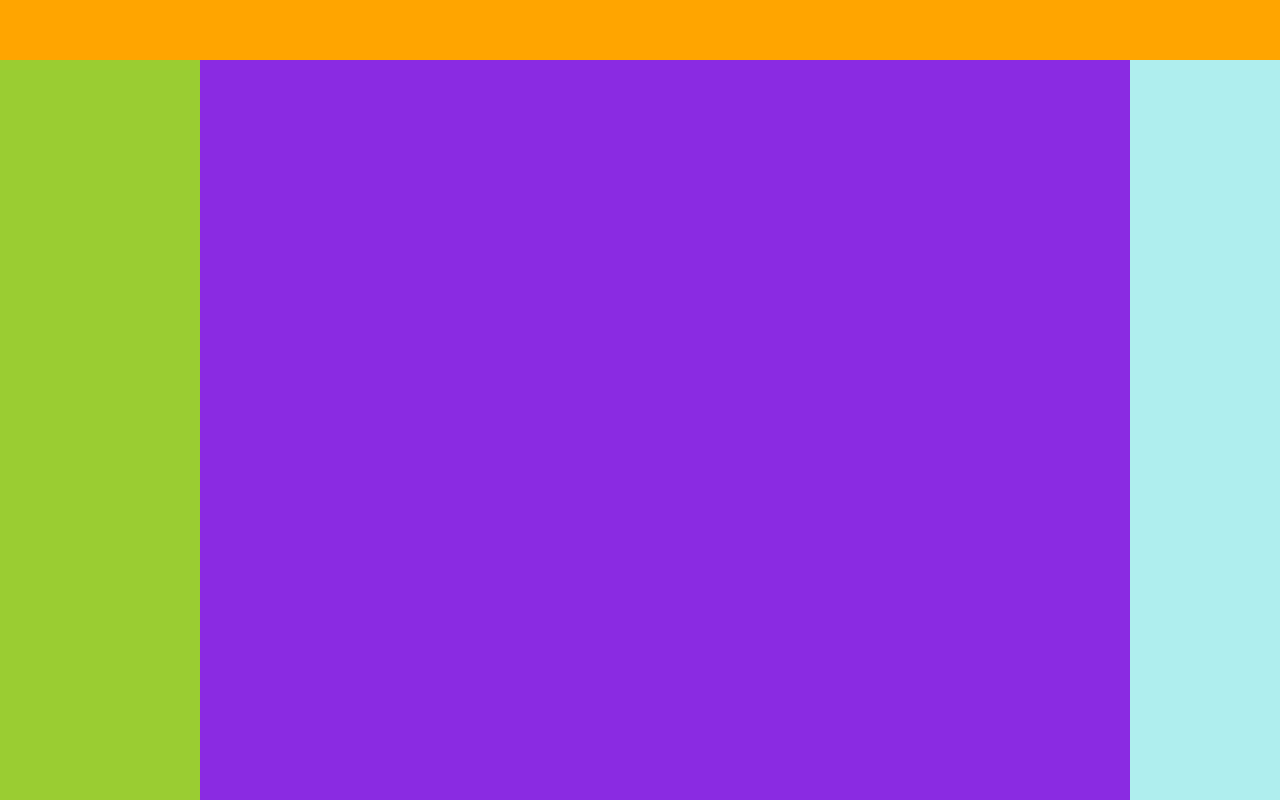
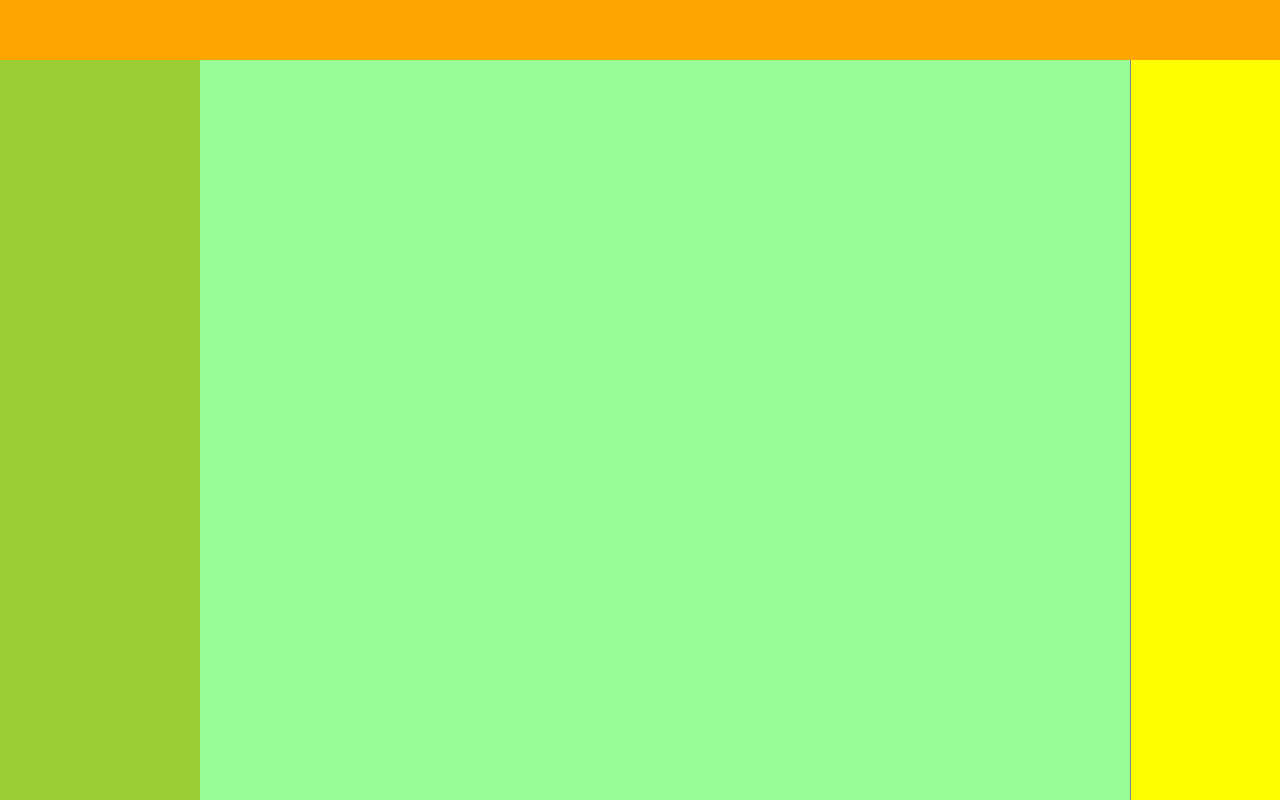
Before and after one commit to Moshezauros/Farbar, an Angular app: page / in a window 1280 px wide. Built offline with nearby package versions, Linux system fonts and the light colour scheme.

Commit message:
init farbar with resizeable width

```diff
--- a/src/app/app.component.html
+++ b/src/app/app.component.html
@@ -8,7 +8,6 @@
     <div class="main-content">
       <router-outlet></router-outlet>
     </div>
-    <div class="far-bar">
-    </div>
+    <app-farbar></app-farbar>
   </div>
 </div>
--- a/src/app/app.component.less
+++ b/src/app/app.component.less
@@ -4,6 +4,7 @@
     width: 100vw;
     height: 100vh;
     margin: 0;
+    overflow: hidden;
 
     .top-bar {
         height: 60px;
@@ -23,11 +24,11 @@
 
         .main-content {
             flex: 1;
-            background: blueviolet;
+            background: palegreen;
         }
 
         .far-bar {
-            width: 150px;
+            // width: 150px;
             background: paleturquoise;
         }
     }
--- a/src/app/app.module.ts
+++ b/src/app/app.module.ts
@@ -3,10 +3,12 @@
 
 import { AppRoutingModule } from './app-routing.module';
 import { AppComponent } from './app.component';
+import { FarbarComponent } from './farbar/farbar.component';
 
 @NgModule({
   declarations: [
-    AppComponent
+    AppComponent,
+    FarbarComponent
   ],
   imports: [
     BrowserModule,
--- /dev/null
+++ b/src/app/farbar/farbar.component.html
@@ -0,0 +1,5 @@
+<div class="expander" (mousedown)="startResize($event)">
+</div>
+<div class="farbar-container" [ngStyle]="{'width.px': width}">
+    <p>farbar works!</p>
+</div>
--- /dev/null
+++ b/src/app/farbar/farbar.component.less
@@ -0,0 +1,13 @@
+.expander {
+    height: 100%;
+    width: 6px;
+    border-left: 1px solid gray;
+
+    &:hover {
+        cursor: ew-resize;
+        border-left: 2px solid black;
+    }
+}
+
+// .farbar-container {
+// }
--- /dev/null
+++ b/src/app/farbar/farbar.component.ts
@@ -0,0 +1,51 @@
+import { Component, OnInit, ViewChild, ElementRef } from '@angular/core';
+import { Observable, fromEvent, Subscription } from "rxjs";
+import { $ } from 'protractor';
+
+@Component({
+  selector: 'app-farbar',
+  templateUrl: './farbar.component.html',
+  styleUrls: ['./farbar.component.less']
+})
+export class FarbarComponent implements OnInit {
+  width: number;
+  currentMousePosition: number;
+  resizeSubscription: Subscription;
+  resizeObservable: Observable<Event>;
+
+  constructor() {
+    this.width = 150;
+    this.resizeObservable = fromEvent(window, "mouseup");
+  }
+
+  ngOnInit(): void {
+  }
+
+  startResize($event: MouseEvent): void {
+    console.log("mousedown clicked");
+    console.log(`current width: ${$event.clientX}`);
+    this.currentMousePosition = $event.clientX;
+
+    // if (this.resizeSubscription && !this.resizeSubscription.closed) {
+    //   return;
+    // }
+    this.resizeSubscription = this.resizeObservable
+      .subscribe(res => this.setNewWidth(res as MouseEvent));
+    // need to listen to two events - one for mouse up, to stop resizing and set new width,
+    // and the second to update the poistion of the "shadow" vertical line
+  }
+
+  setNewWidth($event: MouseEvent): void {
+    if (!this.resizeSubscription) {
+      return;
+    }
+    const newWidth = $event.clientX;
+
+    const diff = this.currentMousePosition - newWidth;
+    this.width += diff;
+
+    this.resizeSubscription.unsubscribe();
+    this.resizeSubscription = null;
+    console.log("done with setNewWidth");
+  }
+}
--- a/tslint.json
+++ b/tslint.json
@@ -77,8 +77,8 @@
       "as-needed"
     ],
     "quotemark": [
-      true,
-      "single"
+      false,
+      "double"
     ],
     "semicolon": {
       "options": [
```
Also changed, not shown: 1 other file (tests, documents, lock files or other folders).
